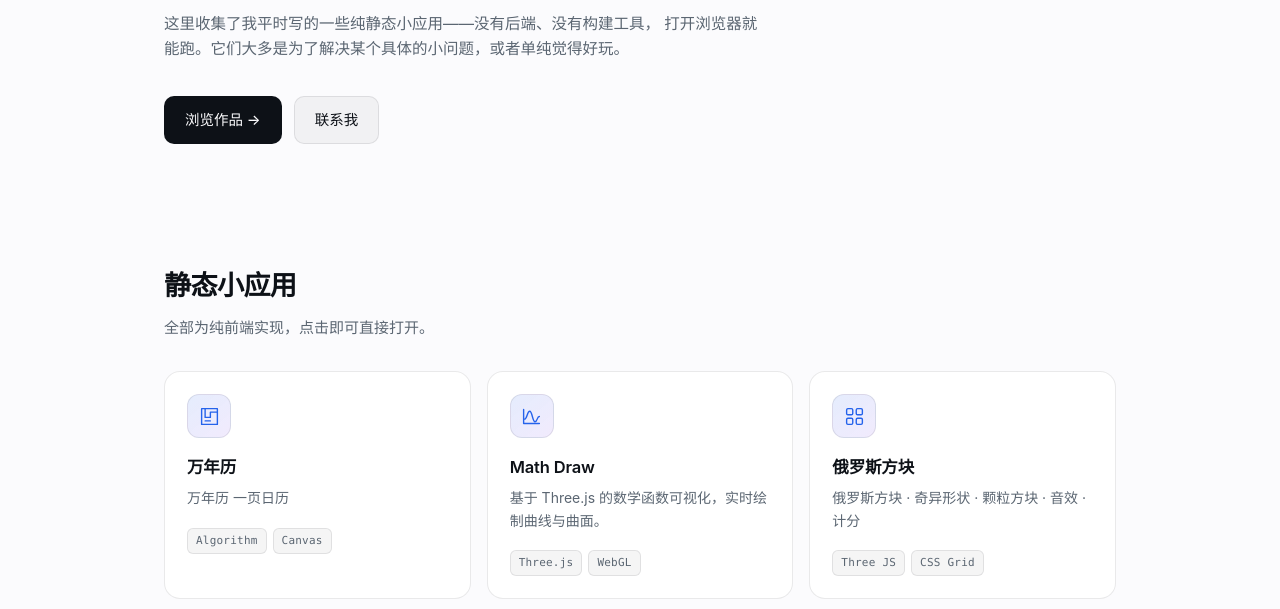
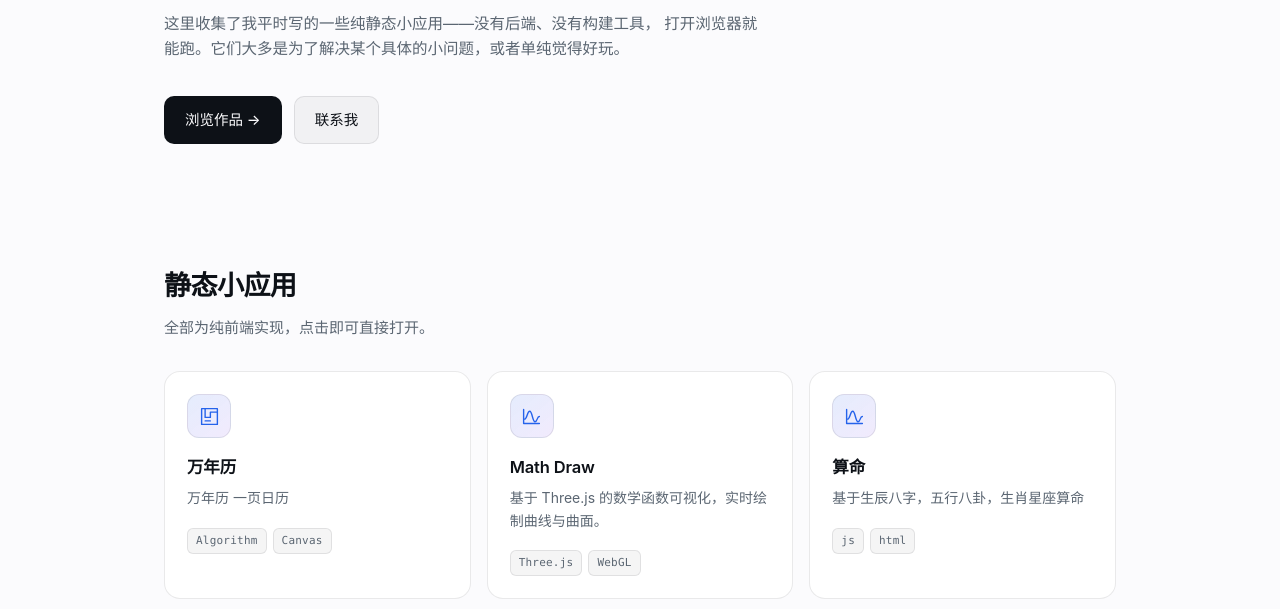
Before and after one commit to daringyun/aiblog, a plain HTML site: page index.html in a window 1280 px wide. Shown: the part 343-952 px from the top of the page. Drawn offline with Linux system fonts and the light colour scheme.

Commit message:
index修改

```diff
--- a/index.html
+++ b/index.html
@@ -555,6 +555,20 @@ main { position: relative; z-index: 1; }
           <span class="card-arrow" aria-hidden="true">↗</span>
         </a>
 
+         <a class="card" href="./threejs/suanming.html">
+          <div class="card-icon">
+            <svg viewBox="0 0 24 24" fill="none" stroke="currentColor"
+                 stroke-width="1.6" stroke-linecap="round" stroke-linejoin="round" aria-hidden="true">
+              <path d="M3 20V4M3 20h18"/>
+              <path d="M4 15c3 0 3-9 6-9s3 12 6 12 2-6 5-6"/>
+            </svg>
+          </div>
+          <h3>算命</h3>
+          <p>基于生辰八字，五行八卦，生肖星座算命</p>
+          <div class="card-tags"><span>js</span><span>html</span></div>
+          <span class="card-arrow" aria-hidden="true">↗</span>
+        </a>
+
         <a class="card" href="./threejs/tetris3d.html">
           <div class="card-icon">
             <svg viewBox="0 0 24 24" fill="none" stroke="currentColor"
```
